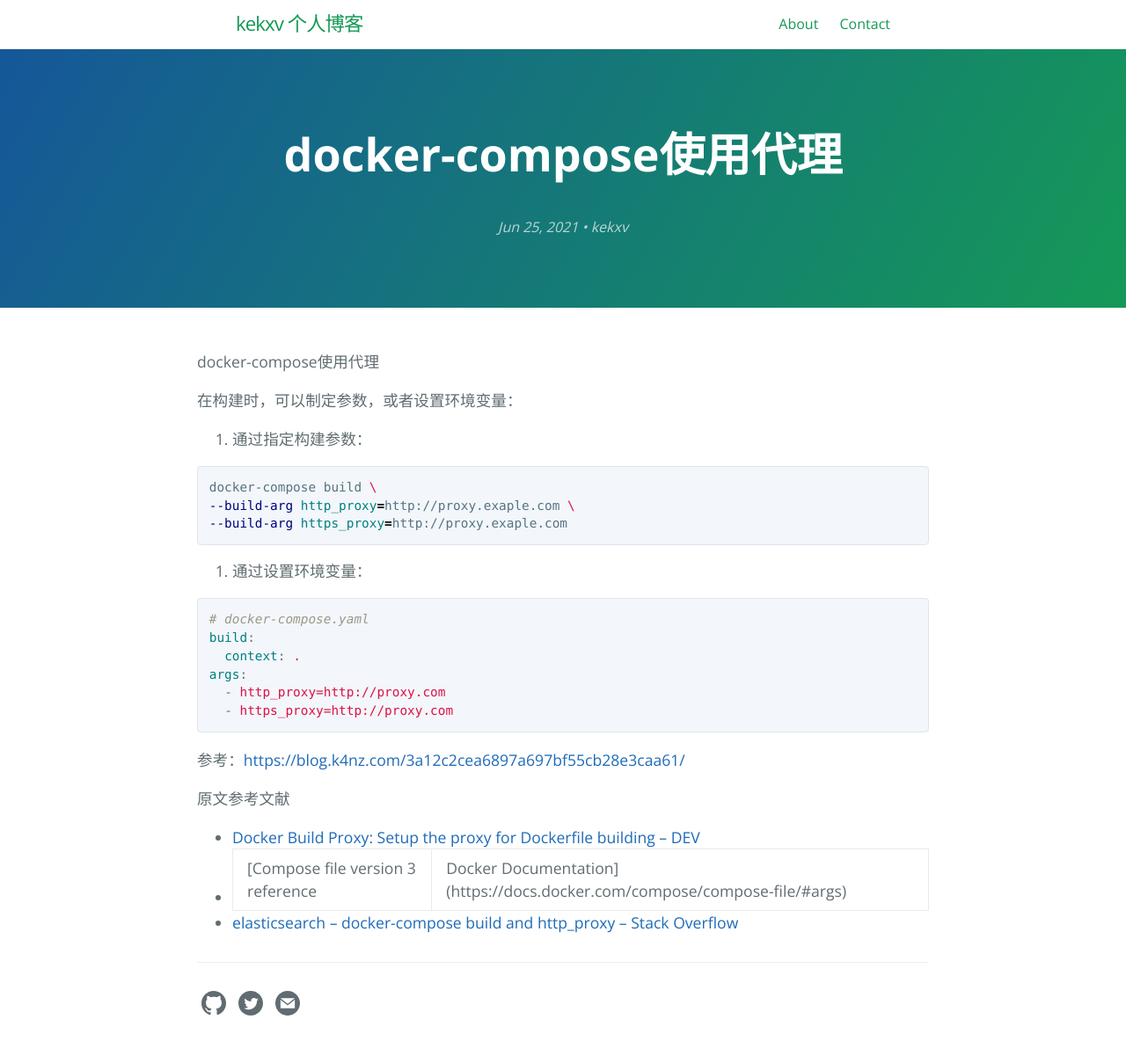
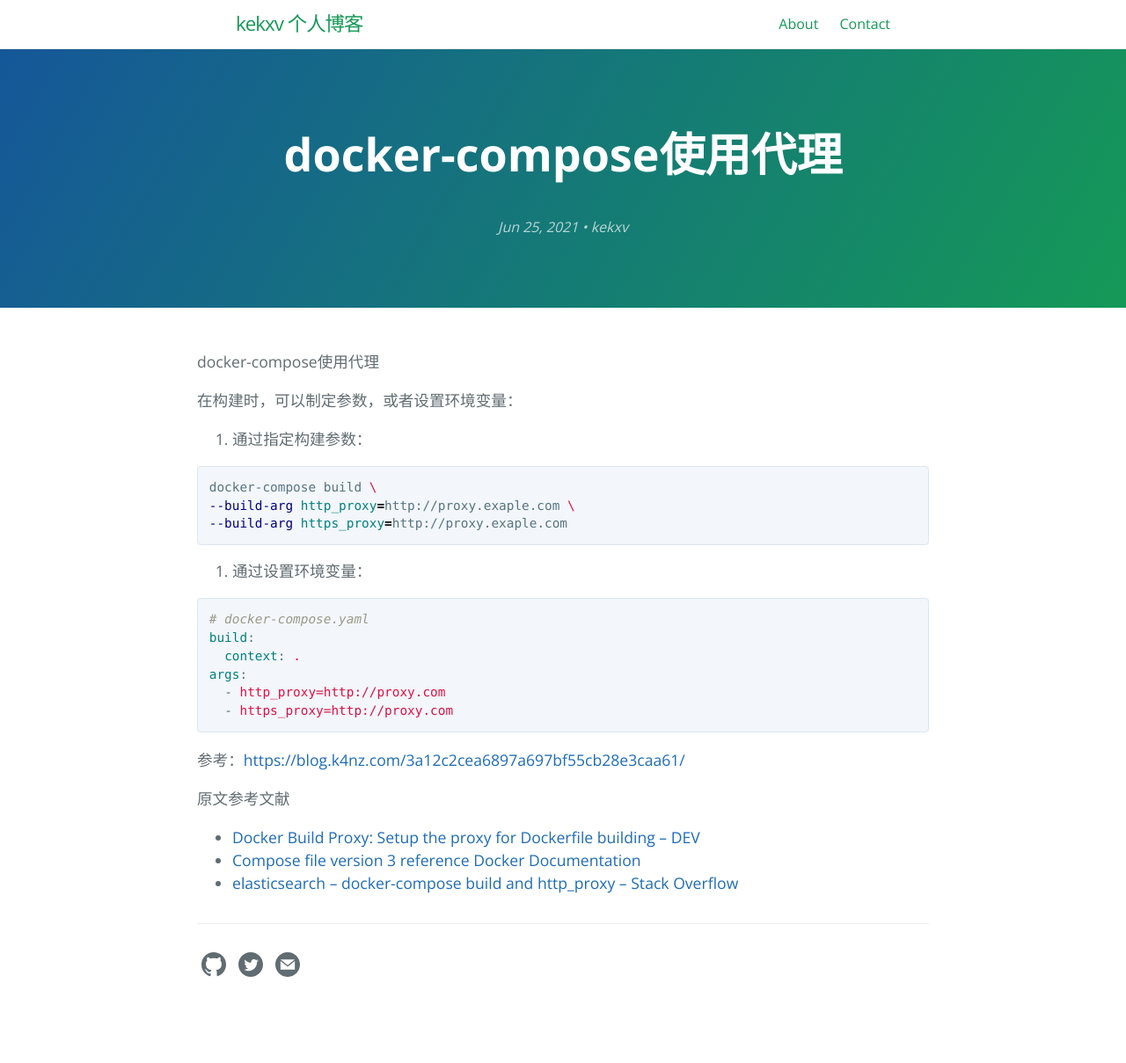
Before and after one commit to kekxv/kekxv.github.io, a Jekyll site: the page built from _posts/2021-06-25-docker-compose使用代理.md, in a window 1280 px wide. Shown: the whole page at 88% size. Built offline with Jekyll 4.4.1, drawn with Linux system fonts in a browser that asks for light colours; after the commit the page ends 1165 px from its top, so only the background shows below that.

Commit message:
Update 2021-06-25-docker-compose使用代理.md

```diff
--- a/_posts/2021-06-25-docker-compose使用代理.md
+++ b/_posts/2021-06-25-docker-compose使用代理.md
@@ -33,5 +33,5 @@ args:
 
 原文参考文献
 - [Docker Build Proxy: Setup the proxy for Dockerfile building – DEV](https://dev.to/zyfa/setup-the-proxy-for-dockerfile-building--4jc8)
-- [Compose file version 3 reference | Docker Documentation](https://docs.docker.com/compose/compose-file/#args)
+- [Compose file version 3 reference Docker Documentation](https://docs.docker.com/compose/compose-file/#args)
 - [elasticsearch – docker-compose build and http_proxy – Stack Overflow](https://stackoverflow.com/questions/34990458/docker-compose-build-and-http-proxy)
```
